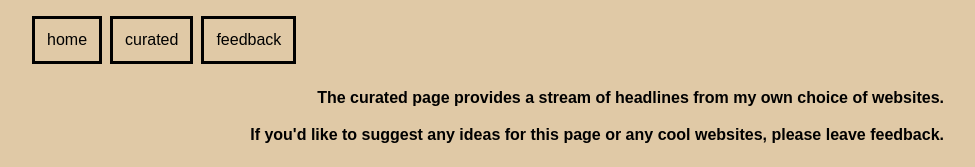
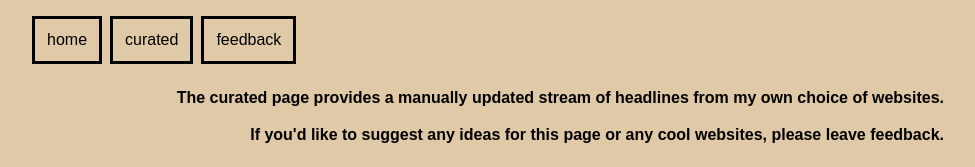
Before and after one commit to hgarciasoftware/headlines-app, a plain HTML site: page curated.html in a window 1280 px wide. Shown: the top 167 px of the page, without its empty margins (152-1127 px from the left). Drawn offline with Linux system fonts and the light colour scheme.

Commit message:
Add clarifications to page descriptions

```diff
--- a/curated.html
+++ b/curated.html
@@ -18,7 +18,7 @@
       </header>
       <main>
         <section class="page-description bold">
-          <p>The curated page provides a stream of headlines from my own choice of websites.</p>
+          <p>The curated page provides a manually updated stream of headlines from my own choice of websites.</p>
           <p>If you'd like to suggest any ideas for this page or any cool websites, please leave feedback.</p>
         </section>
         <div class="js-results"></div>
--- a/index.css
+++ b/index.css
@@ -75,7 +75,7 @@ a {
   line-height: 1.3em;
 }
 
-@media (max-width: 1536px) {
+@media (max-width: 96rem) {
   .article-title {
     font-size: 1.5rem;
   }
```
Also changed, not shown: index.html (+1 -0 lines).
